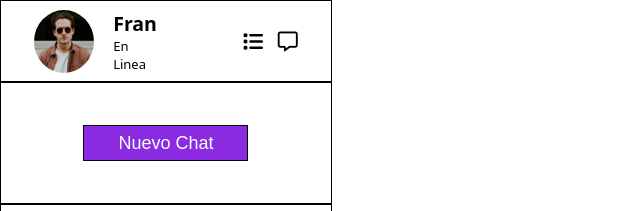
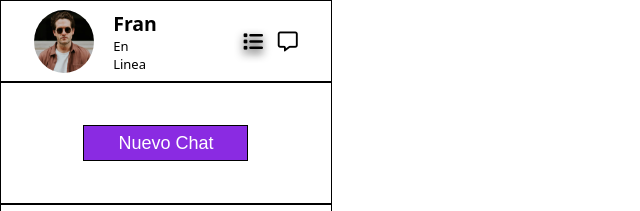
Before and after one commit to franbarbera/sistemaDeMensajeria, a plain HTML site: page index.html in a window 1280 px wide. In both pictures the pointer is over the element 252 px from the left and 41 px from the top of the page. Shown: the top 211 px of the page, 0-640 px from the left. Drawn offline with Linux system fonts and the light colour scheme.

Commit message:
agregue hover a iconos

```diff
--- a/assets/style.css
+++ b/assets/style.css
@@ -50,6 +50,9 @@ menu {
   font-size: 20px;
   cursor: pointer;
 }
+.icons:hover, .icon-2:hover{
+  text-shadow: 0 4px 8px rgba(0, 0, 0, 0.911);
+}
 .icon-2 {
   margin-right: 10%;
   font-size: 20px;
```
